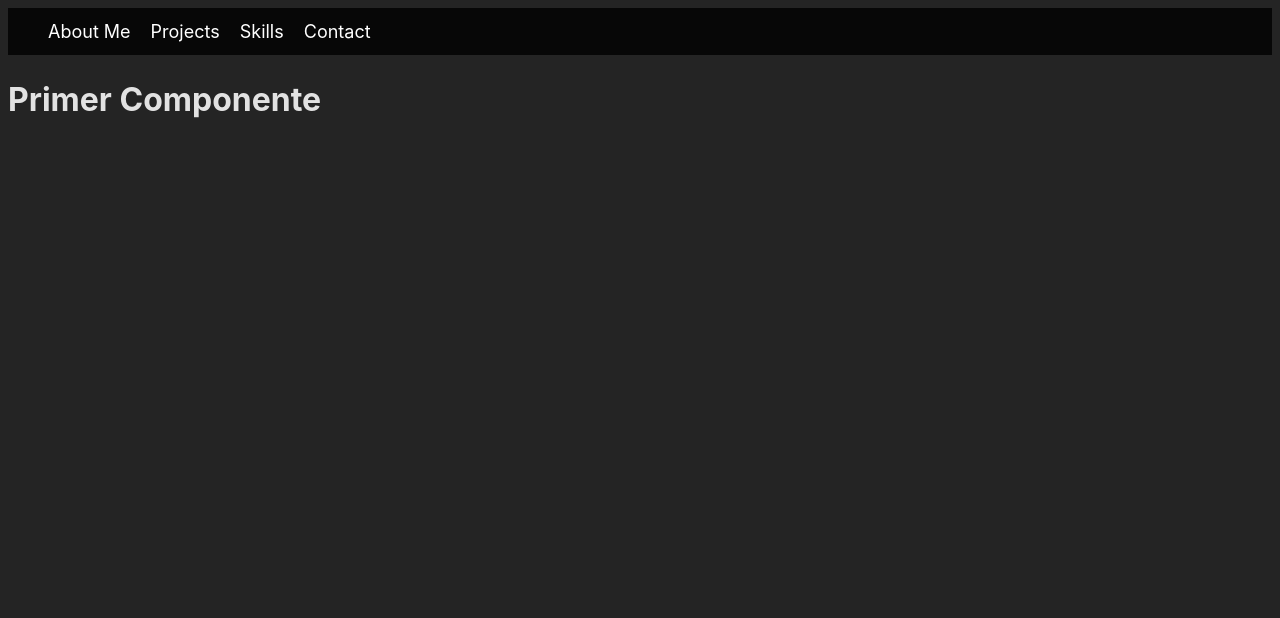
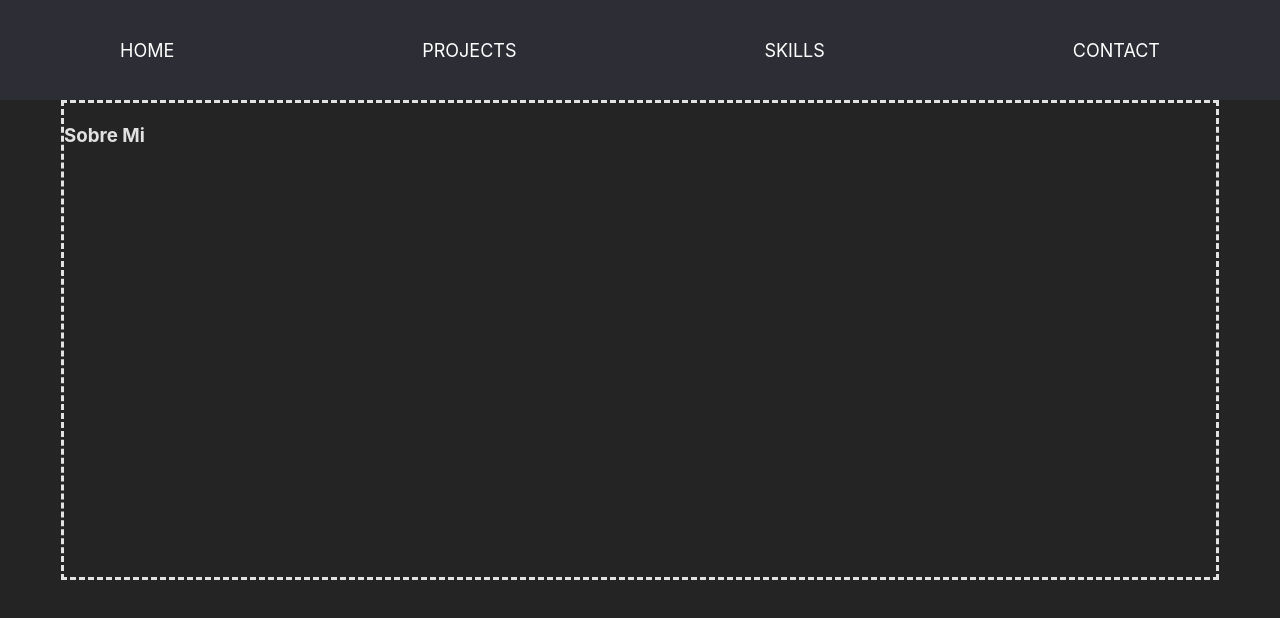
Before and after one commit to josemasster/Portafolio, a React (Vite) app: page / in a window 1280 px wide. Shown: the top 618 px of the page. Built offline with nearby package versions, Linux system fonts and the light colour scheme.

Commit message:
Se termina con estructura de navbar, y se empieza con la estructura de sobre mi

```diff
--- /dev/null
+++ b/src/components/about/about.css
@@ -0,0 +1,4 @@
+.content{
+    width: 90%;
+    border-style: dashed;
+}
--- /dev/null
+++ b/src/components/about/about.jsx
@@ -0,0 +1,16 @@
+import { StrictMode } from 'react'
+import { createRoot } from 'react-dom/client'
+import './about.css'
+
+const AboutMe = ()=>{
+    return(
+        <section className='content'>
+            <h1>Sobre Mi</h1>
+        </section>
+
+
+    );
+
+}
+
+export default AboutMe
--- a/src/components/navbar/navbar.css
+++ b/src/components/navbar/navbar.css
@@ -1,23 +1,26 @@
+body{
+    margin: 0;
+}
 .navbar {
+
+    height: 10vh;
     display: flex;
-    justify-content: space-between;
     align-items: center;
     padding: 10px 20px;
-    background: rgba(0, 0, 0, 0.8); /* Fondo con transparencia */
-    position: sticky;
-    top: 0;
-    z-index: 1000;
+    background:#2d2e35; /* Fondo con transparencia */
   }
 
   .navbar-links{
+    width: 100%;
+    display: flex;
+    justify-content: space-between;
     list-style: none;
-    margin: 0;
+    margin: 100px;
     padding: 0;
-    display: flex;
   }
 
   .navbar-links li {
-    margin-left: 20px;
+
   }
 
   .navbar-links a {
--- a/src/components/navbar/navbar.jsx
+++ b/src/components/navbar/navbar.jsx
@@ -6,10 +6,10 @@ const Navbar = () => {
     return (
         <nav className='navbar'>
           <ul className='navbar-links'>
-            <li><a href='#about'>About Me</a></li>
-            <li><a href='#projects'>Projects</a></li>
-            <li><a href='#skills'>Skills</a></li>
-            <li><a href='#contact'>Contact</a></li>
+            <li><a href='#about'>HOME</a></li>
+            <li><a href='#projects'>PROJECTS</a></li>
+            <li><a href='#skills'>SKILLS</a></li>
+            <li><a href='#contact'>CONTACT</a></li>
           </ul>
         </nav>
     );
--- a/src/main.jsx
+++ b/src/main.jsx
@@ -2,11 +2,11 @@ import { StrictMode } from 'react'
 import { createRoot } from 'react-dom/client'
 import './index.css'
 import Navbar from './components/navbar/navbar'
-import InitialPage from './pages/initial'; // Importación del componente
+import Home from './pages/home/home'; // Importación del componente
 
 createRoot(document.getElementById('root')).render(
   <StrictMode>
     <Navbar/>
-    <InitialPage/>
+    <Home/>
   </StrictMode>
 )
--- /dev/null
+++ b/src/pages/home/home.css
@@ -0,0 +1,6 @@
+.section{
+    display: flex;
+    height: 60vh;
+    justify-content: center;
+    margin: 0;
+}
--- /dev/null
+++ b/src/pages/home/home.jsx
@@ -0,0 +1,15 @@
+import { StrictMode } from 'react'
+import { createRoot } from 'react-dom/client'
+import AboutMe from '../../components/about/about';
+import './home.css'
+
+const Home = () => {
+    return (
+        <section className='section'>
+            <AboutMe />
+        </section>
+
+    );
+};
+
+export default Home;
--- a/src/pages/initial.jsx
+++ /dev/null
@@ -1,10 +0,0 @@
-import { StrictMode } from 'react'
-import { createRoot } from 'react-dom/client'
-
-const InitialPage = () => {
-    return (
-       <h1>Primer Componente</h1>
-    );
-};
-
-export default InitialPage;
```
